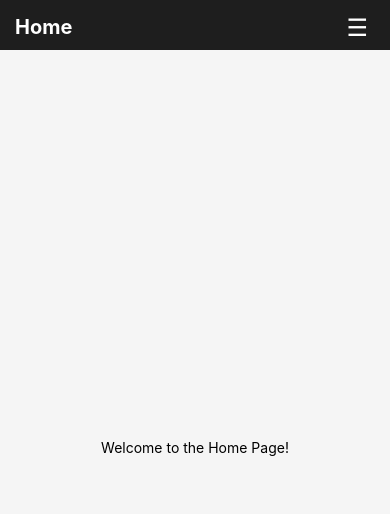
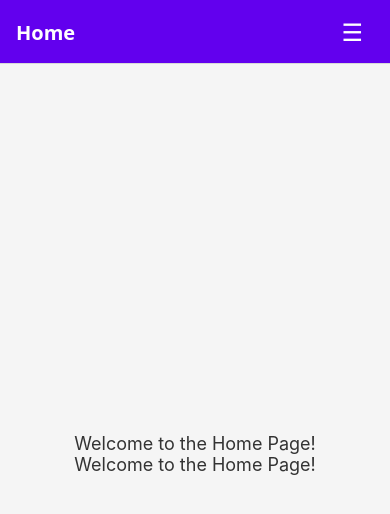
Before and after one commit to sudhanshu2070/Kiroku, a React Native app: screen /Home in a window 390 px wide. Shown: the top 514 px of the page. Built offline with nearby package versions, Linux system fonts and the light colour scheme.

Commit message:
Side menu Pop-up 0.1

```diff
--- a/App.tsx
+++ b/App.tsx
@@ -1,17 +1,13 @@
 import React from 'react';
-import { StyleSheet, View } from 'react-native';
-import Home from './components/Home';
+import { NavigationContainer } from '@react-navigation/native'; // Import NavigationContainer
+import AppNavigator from './navigation/Navigation'; // Assuming AppNavigator is your navigator component
 
-export default function App() {
+const App = () => {
   return (
-    <View style={styles.container}>
-      <Home />
-    </View>
+    <NavigationContainer>
+      <AppNavigator />
+    </NavigationContainer>
   );
-}
+};
 
-const styles = StyleSheet.create({
-  container: {
-    flex: 1,
-  },
-});
+export default App;
--- a/components/Finance.tsx
+++ b/components/Finance.tsx
@@ -25,7 +25,7 @@ const Finance = () => {
     }).start(() => setMenuVisible(false));
   };
 
-  const financeMenuItems = ['Dashboard', 'Reports', 'Budgets', 'Transactions'];
+  //const financeMenuItems = ['Dashboard', 'Reports', 'Budgets', 'Transactions'];
 
   return (
     <View style={styles.container}>
@@ -39,10 +39,6 @@ const Finance = () => {
       <View style={styles.content}>
         <Text>Welcome to the Finance Page!</Text>
       </View>
-
-      {menuVisible && (
-        <SideMenu menuItems={financeMenuItems} slideAnim={slideAnim} onClose={closeMenu} />
-      )}
     </View>
   );
 };
--- a/components/Home.tsx
+++ b/components/Home.tsx
@@ -1,64 +1,11 @@
-import React, { useState } from 'react';
-import {
-  StyleSheet,
-  Text,
-  View,
-  StatusBar,
-  TouchableOpacity,
-  Animated,
-  Dimensions
-} from 'react-native';
-import SideMenu from './SideMenu';
-const { width } = Dimensions.get('window');
+import React from 'react';
+import { View, Text, StyleSheet } from 'react-native';
 
-const Home = () => {
-  const [menuVisible, setMenuVisible] = useState(false);
-  const slideAnim = useState(new Animated.Value(width))[0]; // Off-screen initially
-
-  // Open Menu
-  const openMenu = () => {
-    setMenuVisible(true);
-    Animated.timing(slideAnim, {
-      toValue: 0,
-      duration: 300,
-      useNativeDriver: true,
-    }).start();
-  };
-
-  // Close Menu
-  const closeMenu = () => {
-    Animated.timing(slideAnim, {
-      toValue: width,
-      duration: 300,
-      useNativeDriver: true,
-    }).start(() => setMenuVisible(false));
-  };
-
-  // Configuration for Home page menu
-  const homeMenuItems = ['Profile', 'Settings', 'About', 'More', 'Logout'];
-
+const Home: React.FC = () => {
   return (
     <View style={styles.container}>
-      {/* Status Bar */}
-      <StatusBar barStyle="light-content" backgroundColor="#1e1e1e" />
-
-      {/* Title Bar */}
-      <View style={styles.titleBar}>
-        <Text style={styles.titleText}>Home</Text>
-        <TouchableOpacity onPress={openMenu} style={styles.menuButton}>
-          <Text style={styles.menuButtonText}>☰</Text>
-        </TouchableOpacity>
-      </View>
-
-      {/* Main Content */}
-      <View style={styles.content}>
-        <Text>Welcome to the Home Page!</Text>
-      </View>
-
-      {/* Side Menu */}
-      {menuVisible && (
-        <SideMenu menuItems={homeMenuItems} slideAnim={slideAnim} onClose={closeMenu} />
-      )}
+      <Text style={styles.text}>Welcome to the Home Page!</Text>
+      <Text style={styles.text}>Welcome to the Home Page!</Text>
     </View>
   );
 };
@@ -66,34 +13,13 @@ const Home = () => {
 const styles = StyleSheet.create({
   container: {
     flex: 1,
-    backgroundColor: '#f5f5f5',
+    backgroundColor: '#f5f5f5', // Background color for the home screen
+    justifyContent: 'center', // Center content vertically
+    alignItems: 'center', // Center content horizontally
   },
-  titleBar: {
-    backgroundColor: '#1e1e1e',
-    height: 50,
-    paddingTop: 4,
-    flexDirection: 'row',
-    justifyContent: 'space-between',
-    alignItems: 'center',
-    paddingHorizontal: 15,
-    elevation: 4,
-  },
-  titleText: {
-    color: '#fff',
-    fontSize: 20,
-    fontWeight: 'bold',
-  },
-  menuButton: {
-    padding: 7,
-  },
-  menuButtonText: {
-    color: '#fff',
-    fontSize: 24,
-  },
-  content: {
-    flex: 1,
-    alignItems: 'center',
-    justifyContent: 'center',
+  text: {
+    fontSize: 18, // Font size for the text
+    color: '#333', // Text color
   },
 });
 
--- a/components/SideMenu.tsx
+++ b/components/SideMenu.tsx
@@ -1,30 +1,46 @@
 import React from 'react';
-import { StyleSheet, View, Text, TouchableOpacity, Animated, Dimensions } from 'react-native';
+import { StyleSheet, View, Text, TouchableOpacity, Animated } from 'react-native';
+import { NativeStackNavigationProp } from '@react-navigation/native-stack';
 
-const { width } = Dimensions.get('window');
+// Define navigation parameters for each screen
+export type RootParamList = {
+  Home: undefined;
+};
 
 interface SideMenuProps {
-  menuItems: string[]; // Array of menu item names
-  slideAnim: Animated.Value; // Animation value
+  menuItems: string[]; // Array of menu item names to display
+  slideAnim: Animated.Value; // Animation value to handle slide
   onClose: () => void; // Function to close the menu
+  navigation: NativeStackNavigationProp<RootParamList>; // Navigation prop
 }
 
-const SideMenu: React.FC<SideMenuProps> = ({ menuItems, slideAnim, onClose }) => {
+const SideMenu: React.FC<SideMenuProps> = ({ menuItems, slideAnim, onClose, navigation }) => {
+
+  const handleMenuItemPress = (item: string) => {
+    // Check if the item is a valid screen name, then navigate
+    const validPages: (keyof RootParamList)[] = ['Home'];
+
+    if (validPages.includes(item as keyof RootParamList)) {
+      navigation.navigate(item as keyof RootParamList); // Navigate to the selected screen
+    } else {
+      navigation.navigate('Home'); // Default to 'Home' if the item is invalid
+    }
+    onClose(); // Close the menu after navigation
+  };
+
   return (
     <Animated.View
-      style={[styles.sideMenu, { transform: [{ translateX: slideAnim }] }]}
-    >
-      {/* Close Button */}
+      style={[styles.sideMenu, { transform: [{ translateX: slideAnim }] }]}>
+
       <TouchableOpacity onPress={onClose} style={styles.closeButton}>
         <Text style={styles.closeButtonText}>✕</Text>
       </TouchableOpacity>
 
-      {/* Menu Options */}
       <View style={styles.menuOptions}>
         {menuItems.map((item, index) => (
-          <Text key={index} style={styles.menuItem}>
-            {item}
-          </Text>
+          <TouchableOpacity key={index} onPress={() => handleMenuItemPress(item)}>
+            <Text style={styles.menuItem}>{item}</Text>
+          </TouchableOpacity>
         ))}
       </View>
     </Animated.View>
@@ -36,7 +52,7 @@ const styles = StyleSheet.create({
     position: 'absolute',
     top: 0,
     right: 0,
-    width: width * 0.40,
+    width: '60%',
     height: '100%',
     backgroundColor: '#1e1e1e',
     paddingTop: 40,
--- /dev/null
+++ b/navigation/Navigation.tsx
@@ -0,0 +1,101 @@
+import React, { useState } from 'react';
+import { Animated, Dimensions, StyleSheet, Text, TouchableOpacity } from 'react-native';
+import { createStackNavigator } from '@react-navigation/stack';
+import HomeScreen from '../components/Home'; // Import your HomeScreen component
+import SideMenu from '../components/SideMenu'; // Import your SideMenu component
+import { useNavigation } from '@react-navigation/native';
+import { NativeStackNavigationProp } from '@react-navigation/native-stack';
+
+const { width } = Dimensions.get('window');
+
+// Define navigation parameters for each screen
+export type RootParamList = {
+  Home: undefined;
+};
+
+// Create Stack Navigator
+const Stack = createStackNavigator<RootParamList>();
+
+const AppNavigator = () => {
+  const [menuVisible, setMenuVisible] = useState(false);
+  const slideAnim = useState(new Animated.Value(width))[0]; // Off-screen initially
+
+  // Use the correct type for navigation
+  const navigation = useNavigation<NativeStackNavigationProp<RootParamList>>();
+
+  // Open Menu
+  const openMenu = () => {
+    setMenuVisible(true);
+    Animated.timing(slideAnim, {
+      toValue: 0,
+      duration: 300,
+      useNativeDriver: true,
+    }).start();
+  };
+
+  // Close Menu
+  const closeMenu = () => {
+    Animated.timing(slideAnim, {
+      toValue: width,
+      duration: 300,
+      useNativeDriver: true,
+    }).start(() => setMenuVisible(false));
+  };
+
+  // Menu items for the side menu
+  const menuItems = ['Home', 'Profile', 'Settings'];
+
+  return (
+    <>
+      <Stack.Navigator
+        initialRouteName="Home"
+        screenOptions={{
+          headerStyle: {
+            backgroundColor: '#6200EE', // Consistent background color
+          },
+          headerTintColor: '#ffffff', // Consistent text color
+          headerTitleStyle: {
+            fontWeight: 'bold',
+            fontSize: 20,
+          },
+        }}
+      >
+        <Stack.Screen
+          name="Home"
+          component={HomeScreen}
+          options={{
+            title: 'Home',
+            headerRight: () => (
+              <TouchableOpacity onPress={() => openMenu()} style={styles.menuButton}>
+                <Text style={styles.menuButtonText}>☰</Text>
+              </TouchableOpacity>
+            ),
+          }}
+        />
+      </Stack.Navigator>
+
+      {/* Conditional rendering of SideMenu */}
+      {menuVisible && (
+        <SideMenu
+          menuItems={menuItems}
+          slideAnim={slideAnim}
+          onClose={closeMenu}
+          navigation={navigation} // Pass the correctly typed navigation
+        />
+      )}
+    </>
+  );
+};
+
+export default AppNavigator;
+
+const styles = StyleSheet.create({
+  menuButtonText: {
+    fontSize: 24,
+    color: '#ffffff',
+    marginRight: 20, // Add some margin to the right for spacing
+  },
+  menuButton: {
+    padding: 7,
+  },
+});
--- a/package.json
+++ b/package.json
@@ -10,7 +10,9 @@
   },
   "dependencies": {
     "@react-navigation/native": "^7.0.14",
+    "@react-navigation/native-stack": "^7.2.0",
     "@react-navigation/stack": "^7.1.0",
+    "@types/react-navigation": "^3.0.8",
     "babel-preset-expo": "^12.0.4",
     "expo": "~52.0.18",
     "expo-gl": "^15.0.2",
@@ -19,7 +21,9 @@
     "react": "18.3.1",
     "react-native": "^0.76.5",
     "react-native-gesture-handler": "^2.21.2",
-    "react-native-reanimated": "^3.16.5"
+    "react-native-reanimated": "^3.16.5",
+    "react-native-safe-area-context": "^5.0.0",
+    "react-native-screens": "^4.3.0"
   },
   "devDependencies": {
     "@babel/core": "^7.25.2",
```
Also changed, not shown: components/Error.tsx (added, +25 -0 lines), 1 other file (tests, documents, lock files or other folders).
